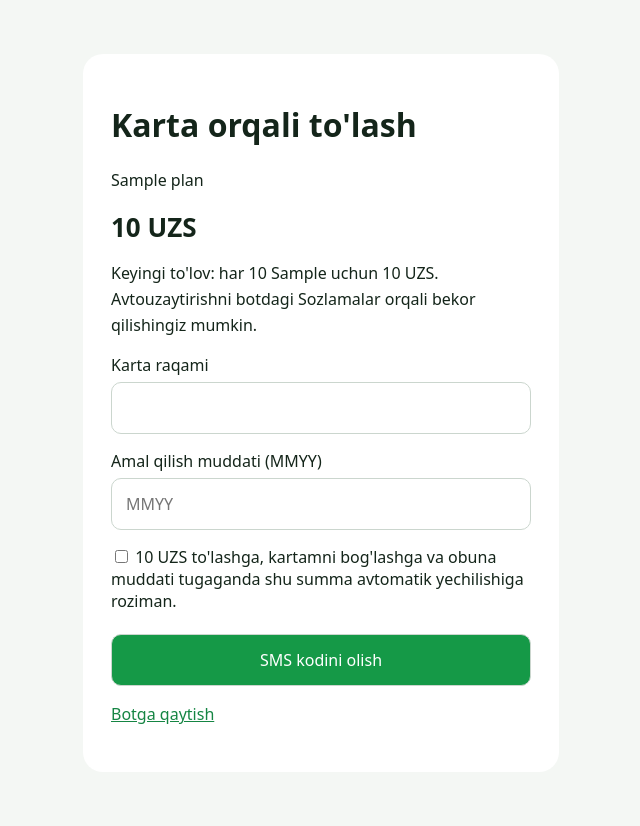
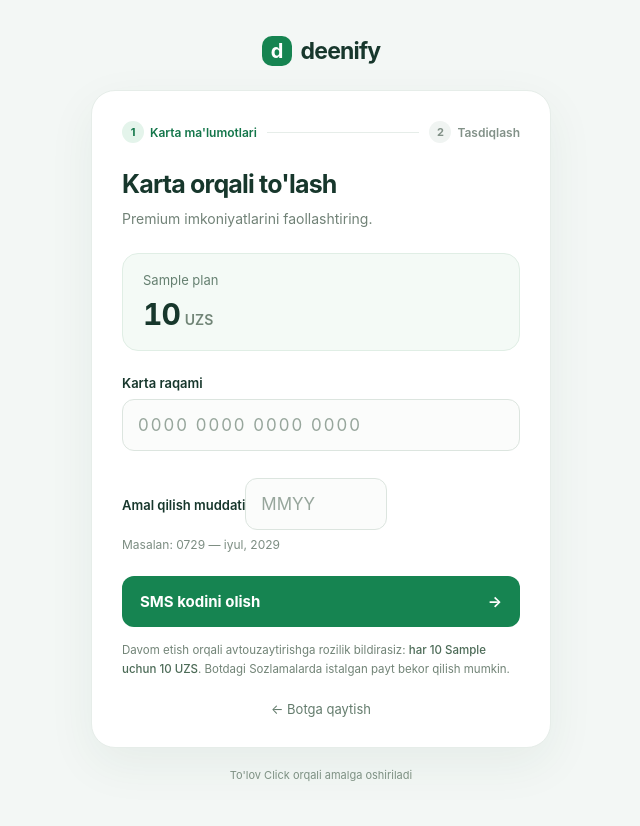
Before and after one commit to yldv/Deenify-backend, a Django app: template templates/payments/click_card_checkout.html in a window 1280 px wide. Shown: the whole page, without its empty margins (319-959 px from the left). After the commit the page ends 781 px from the top, so only its background shows below. Run offline with Django 5.2, Linux system fonts and the light colour scheme; tables that the repository leaves empty hold one stand-in row (values such as "Sample post"); the template is opened without the code that fills it: values that come from a table or form of the project are taken from there, most other values are stand-ins (such as "Sample title", 1, 10 or a date in 2020).

Commit message:
Polish card checkout and remove consent checkbox

```diff
--- a/templates/payments/click_card_checkout.html
+++ b/templates/payments/click_card_checkout.html
@@ -4,32 +4,66 @@
 {% if waiting and not order.is_paid %}<meta http-equiv="refresh" content="5">{% endif %}
 <title>Deenify — Karta orqali to'lash</title>
 <style>
-body {font:16px system-ui;background:#f4f7f4;color:#14251a;margin:0;padding:24px}
-main {max-width:420px;margin:30px auto;background:white;padding:28px;border-radius:20px}
-label {display:block;margin:16px 0} input:not([type=checkbox]),button {box-sizing:border-box;width:100%;padding:14px;margin-top:6px;border:1px solid #cbd6ce;border-radius:10px;font:inherit}
-button {background:#159947;color:white;cursor:pointer} p {line-height:1.6}.error {color:#a12525} a {color:#158543} .amount {font-size:26px;font-weight:700}
-</style></head><body><main>
+* {box-sizing:border-box}
+:root {color-scheme:light;font-family:-apple-system,BlinkMacSystemFont,"Segoe UI",sans-serif;color:#17372c;background:#f3f7f5}
+body {margin:0;min-height:100vh;padding:36px 20px;display:grid;place-items:center}
+.shell {width:100%;max-width:460px}
+.brand {display:flex;align-items:center;justify-content:center;gap:9px;margin-bottom:24px;font-size:23px;font-weight:750;letter-spacing:-.8px}
+.brand-mark {width:30px;height:30px;display:grid;place-items:center;border-radius:10px;background:#168451;color:#fff;font-size:20px}
+main {padding:30px;border:1px solid #e6ede9;border-radius:24px;background:#fff;box-shadow:0 16px 48px #234a3410}
+.steps {display:flex;align-items:center;gap:10px;margin-bottom:26px;color:#829188;font-size:12px;font-weight:600}
+.step {display:flex;align-items:center;gap:6px;white-space:nowrap}
+.step b {width:22px;height:22px;display:grid;place-items:center;border-radius:50%;background:#f0f4f2;font-size:11px}
+.step.active {color:#13764a}.step.active b {background:#e4f4eb}.line {flex:1;height:1px;background:#e6ede9}
+h1 {margin:0 0 8px;font-size:25px;line-height:1.25;letter-spacing:-.8px}
+.intro {margin:0 0 22px;color:#718277;font-size:14px;line-height:1.6}
+.summary {padding:18px 20px;margin-bottom:24px;border:1px solid #e0eee5;border-radius:16px;background:#f4faf6}
+.plan {margin-bottom:8px;color:#668071;font-size:13px}
+.amount {font-size:30px;font-weight:750;letter-spacing:-1px;font-variant-numeric:tabular-nums}
+.amount small {margin-left:5px;font-size:14px;font-weight:600;letter-spacing:0;color:#718577}
+label {display:block;margin:19px 0 0;font-size:13px;font-weight:600}
+input {width:100%;margin-top:8px;padding:15px;border:1px solid #dce5df;border-radius:12px;outline:none;font:inherit;font-size:17px;font-weight:500;color:#17372c;background:#fbfcfb;transition:border-color .15s,box-shadow .15s}
+input::placeholder {color:#97a69c;font-weight:400}input:focus {border-color:#25965f;box-shadow:0 0 0 3px #16845114;background:#fff}
+input[name=card_number],input[name=sms_code] {letter-spacing:2px}input[name=expiry] {max-width:142px}
+.hint {margin:7px 0 0;color:#7c8d82;font-size:12px}
+button {width:100%;display:flex;justify-content:space-between;align-items:center;gap:10px;margin-top:24px;padding:16px 18px;border:0;border-radius:12px;background:#168451;color:#fff;font:inherit;font-size:15px;font-weight:650;cursor:pointer;transition:background .15s}
+button:hover {background:#106c40}button:focus-visible,a:focus-visible {outline:3px solid #7ac99e;outline-offset:3px}
+.terms {margin:14px 0 0;color:#728477;font-size:11.5px;line-height:1.65}.terms strong {color:#4c6b57;font-weight:500}
+.error {margin:16px 0;padding:12px;border-radius:10px;background:#fff3f1;color:#ab3d32;font-size:13px;line-height:1.5}
+.back {display:block;width:fit-content;margin:22px auto 0;color:#647c6d;font-size:13px;text-decoration:none}.back:hover {color:#168451}
+.footer {margin-top:20px;text-align:center;color:#7d9083;font-size:11px}
+.result {padding:10px 0;text-align:center}.result p {color:#728578;font-size:14px;line-height:1.7}
+@media(max-width:480px) {body {padding:22px 16px}main {padding:24px;border-radius:20px}h1 {font-size:23px}.brand {margin-bottom:20px}}
+@media(max-width:360px) {.steps {gap:6px;font-size:11px}.step {gap:4px}}
+@media(prefers-reduced-motion:reduce) {* {transition:none!important}}
+</style></head><body><div class="shell"><div class="brand"><span class="brand-mark" aria-hidden="true">d</span>deenify</div><main>
 {% if order.is_paid %}
-<h1>✅ To'lov tasdiqlandi</h1><p>Premium obunangiz faollashtirildi.</p>
+<div class="result"><h1>✅ To'lov tasdiqlandi</h1><p>Premium obunangiz faollashtirildi.</p>
 {% if checkout.auto_renew_requested %}<p>Avtouzaytirish uchun kartangiz ham bog'landi. Uni botdagi Sozlamalar → Obunani bekor qilish orqali o'chirishingiz mumkin.</p>{% endif %}
+</div>
 {% elif waiting %}
-<h1>To'lov natijasi kutilmoqda</h1><p>Click javobini kutmoqdamiz. Sahifa avtomatik yangilanadi. Qayta to'lov qilmang.</p>
+<div class="result" role="status"><h1>To'lov tekshirilmoqda</h1><p>Click javobini kutmoqdamiz. Sahifa avtomatik yangilanadi. Qayta to'lov qilmang.</p></div>
 {% elif checkout.state == "failed" or order.status == "failed" %}
-<h1>To'lov amalga oshmadi</h1><p>Botdan yangi to'lov havolasini oching.</p>
+<div class="result"><h1>To'lov amalga oshmadi</h1><p>Botdan yangi to'lov havolasini oching.</p></div>
 {% else %}
-<h1>Karta orqali to'lash</h1><p>{{ order.plan.name }}</p><div class="amount">{{ order.amount }} UZS</div>
-<p>Keyingi to'lov: har {{ order.plan.duration }} {{ order.plan.get_period_display }} uchun {{ order.amount }} UZS. Avtouzaytirishni botdagi Sozlamalar orqali bekor qilishingiz mumkin.</p>
+<div class="steps" aria-label="To'lov bosqichlari"><span class="step {% if not verify %}active{% endif %}"><b>1</b>Karta ma'lumotlari</span><span class="line"></span><span class="step {% if verify %}active{% endif %}"><b>2</b>Tasdiqlash</span></div>
+<h1>{% if verify %}To'lovni tasdiqlang{% else %}Karta orqali to'lash{% endif %}</h1>
+<p class="intro">{% if verify %}Kartangizga bog'langan raqamga yuborilgan SMS kodini kiriting.{% else %}Premium imkoniyatlarini faollashtiring.{% endif %}</p>
+<div class="summary"><div class="plan">{{ order.plan.name }}</div><div class="amount">{{ amount_display }}<small>UZS</small></div></div>
 {% if error %}<p class="error" role="alert">{{ error }}</p>{% endif %}
 {% if verify %}
 <form method="post" autocomplete="off">{% csrf_token %}<input type="hidden" name="action" value="verify">
-<label>Click yuborgan SMS kodi<input name="sms_code" inputmode="numeric" pattern="[0-9]{4,8}" required autocomplete="one-time-code"></label>
-<button type="submit">Tasdiqlash va {{ order.amount }} UZS to'lash</button></form>
+<label>SMS kodi<input name="sms_code" inputmode="numeric" pattern="[0-9]{4,8}" maxlength="8" placeholder="SMS kodi" required autocomplete="one-time-code" autofocus></label>
+<button type="submit"><span>{{ amount_display }} UZS to'lash</span><span aria-hidden="true">→</span></button></form>
 {% else %}
 <form method="post" autocomplete="off">{% csrf_token %}<input type="hidden" name="action" value="bind">
-<label>Karta raqami<input name="card_number" inputmode="numeric" pattern="[0-9]{16,19}" maxlength="19" required></label>
-<label>Amal qilish muddati (MMYY)<input name="expiry" inputmode="numeric" pattern="(0[1-9]|1[0-2])[0-9]{2}" maxlength="4" placeholder="MMYY" required></label>
-<label><input type="checkbox" name="consent" required> {{ order.amount }} UZS to'lashga, kartamni bog'lashga va obuna muddati tugaganda shu summa avtomatik yechilishiga roziman.</label>
-<button type="submit">SMS kodini olish</button></form>
-{% endif %}{% endif %}
-<p><a href="{{ bot_url }}">Botga qaytish</a></p>
-</main></body></html>
+<input type="hidden" name="consent" value="true">
+<label>Karta raqami<input name="card_number" inputmode="numeric" pattern="[0-9]{16,19}" minlength="16" maxlength="19" placeholder="0000 0000 0000 0000" required></label>
+<label>Amal qilish muddati<input name="expiry" inputmode="numeric" pattern="(0[1-9]|1[0-2])[0-9]{2}" maxlength="4" placeholder="MMYY" required></label>
+<p class="hint">Masalan: 0729 — iyul, 2029</p>
+<button type="submit"><span>SMS kodini olish</span><span aria-hidden="true">→</span></button></form>
+{% endif %}
+<p class="terms">Davom etish orqali avtouzaytirishga rozilik bildirasiz: <strong>har {{ order.plan.duration }} {{ order.plan.get_period_display }} uchun {{ amount_display }} UZS</strong>. Botdagi Sozlamalarda istalgan payt bekor qilish mumkin.</p>
+{% endif %}
+<a class="back" href="{{ bot_url }}">← Botga qaytish</a>
+</main><div class="footer">To'lov Click orqali amalga oshiriladi</div></div></body></html>
--- a/users/recurring_views.py
+++ b/users/recurring_views.py
@@ -73,6 +73,7 @@
         checkout = ClickCardCheckout.objects.filter(order=self.order).first()
         return render(request, "payments/click_card_checkout.html", {
             "order": self.order, "checkout": checkout, "error": error,
+            "amount_display": format(self.order.amount, ",.2f").rstrip("0").rstrip(".").replace(",", " "),
             "bot_url": settings.CLICK_BOT_URL,
             "verify": bool(checkout and checkout.state == "awaiting_sms"),
             "waiting": bool(checkout and checkout.state in ("processing", "uncertain")),
```
Also changed, not shown: users/tests/test_card_checkout.py (+5 -2 lines).
